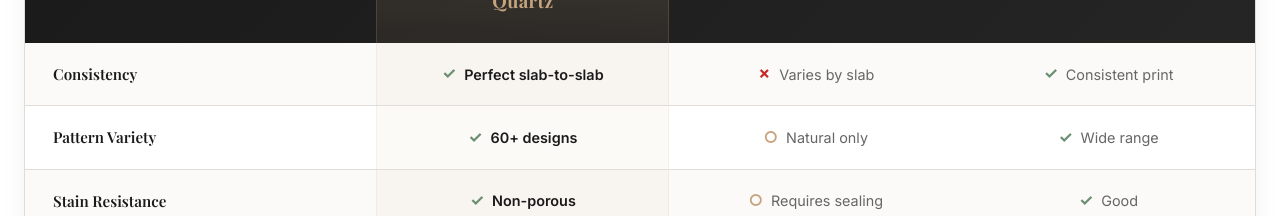
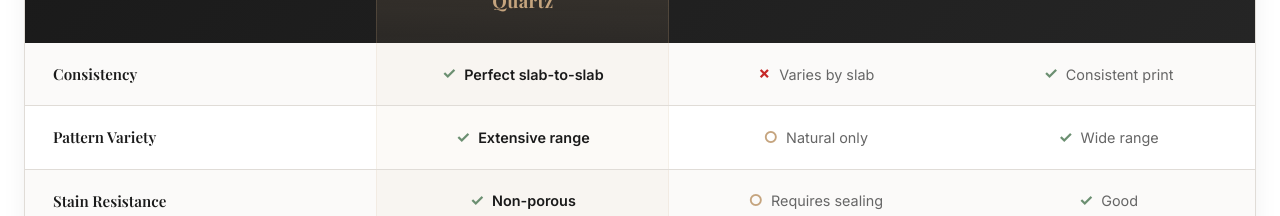
Before and after one commit to mchoudhury123/quartzCompanyWebsite, a React (Vite) app: page / in a window 1280 px wide. Shown: the part 2540-2756 px from the top of the page. Built offline with nearby package versions, Linux system fonts and the light colour scheme; no server answers.

Commit message:
Replace "60+ designs" with "Extensive range" in comparison table
Co-Authored-By: Claude Opus 4.7 (1M context) <noreply@anthropic.com>

```diff
--- a/src/pages/HomePage.jsx
+++ b/src/pages/HomePage.jsx
@@ -66,7 +66,7 @@ export default function HomePage() {
   /* ── Comparison data ── */
   const comparisonData = [
     { attribute: 'Consistency', quartz: { text: 'Perfect slab-to-slab', icon: 'check' }, granite: { text: 'Varies by slab', icon: 'cross' }, laminate: { text: 'Consistent print', icon: 'check' } },
-    { attribute: 'Pattern Variety', quartz: { text: '60+ designs', icon: 'check' }, granite: { text: 'Natural only', icon: 'neutral' }, laminate: { text: 'Wide range', icon: 'check' } },
+    { attribute: 'Pattern Variety', quartz: { text: 'Extensive range', icon: 'check' }, granite: { text: 'Natural only', icon: 'neutral' }, laminate: { text: 'Wide range', icon: 'check' } },
     { attribute: 'Stain Resistance', quartz: { text: 'Non-porous', icon: 'check' }, granite: { text: 'Requires sealing', icon: 'neutral' }, laminate: { text: 'Good', icon: 'check' } },
     { attribute: 'Heat Resistance', quartz: { text: 'Up to 150\u00b0C', icon: 'check' }, granite: { text: 'Excellent', icon: 'check' }, laminate: { text: 'Poor', icon: 'cross' } },
     { attribute: 'Maintenance', quartz: { text: 'Wipe clean', icon: 'check' }, granite: { text: 'Annual sealing', icon: 'neutral' }, laminate: { text: 'Wipe clean', icon: 'check' } },
```
